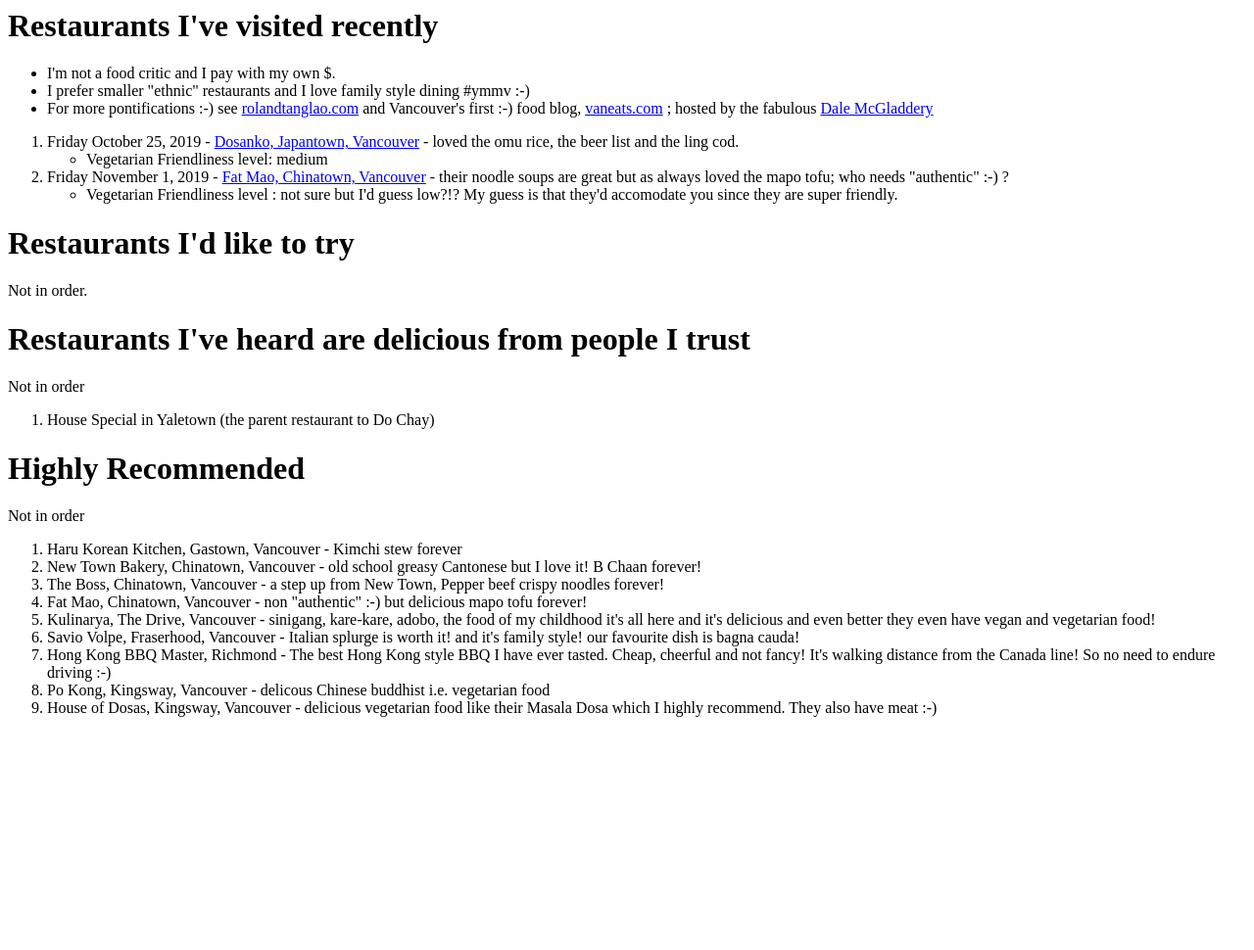
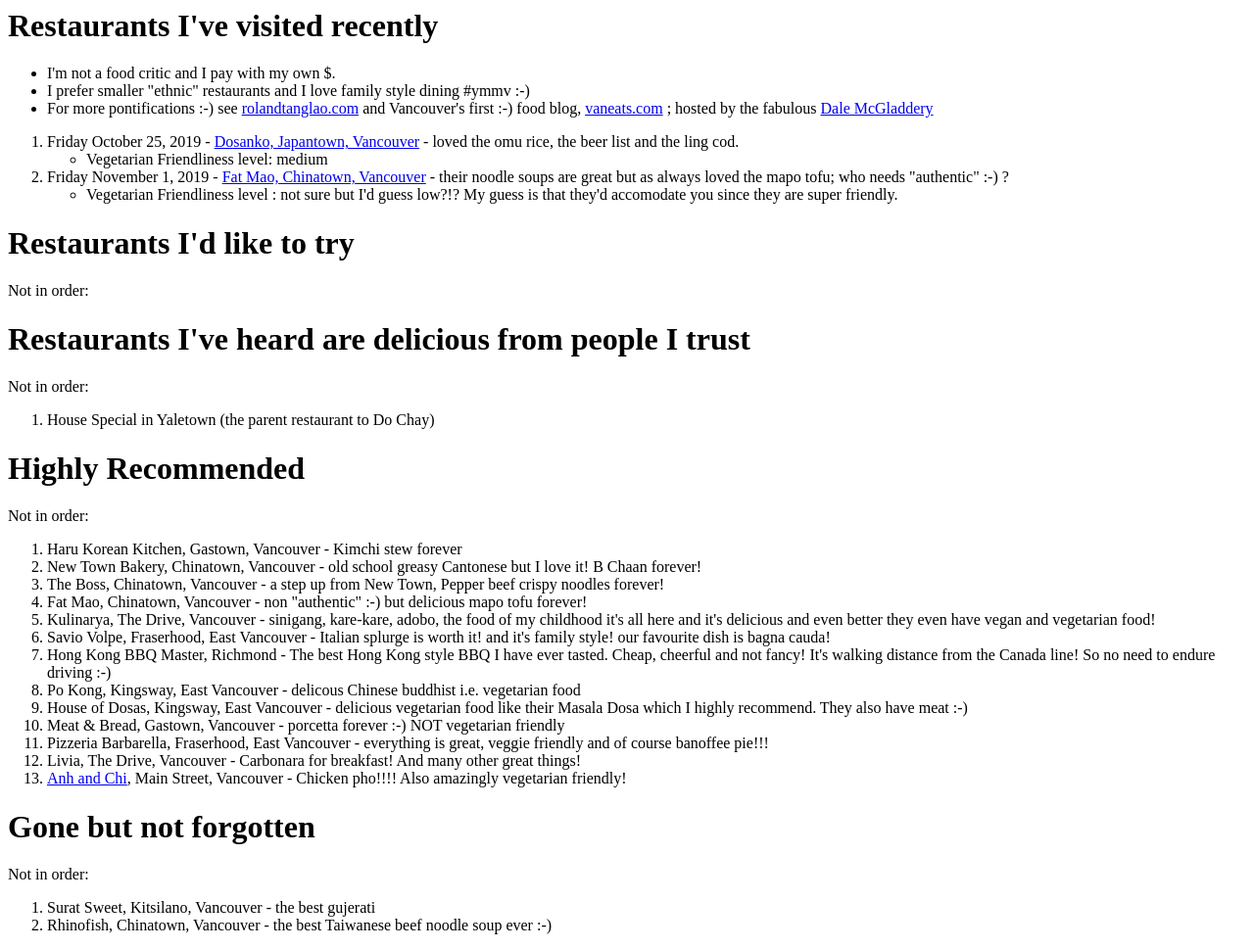
Before and after one commit to rtanglao/restaurant-11ty-fun, an Eleventy site: page src/reviews.md in a window 1280 px wide. Shown: the whole page at 98% size. Before the commit the page ends 800 px from the top, so only its background shows below. Built offline with nearby package versions, Linux system fonts and the light colour scheme; Eleventy itself is replaced by a stand-in of ours; files that its build step writes are made by us from their sources.

Commit message:
🐴🌛 Updated with Glitch link to anh and chi

```diff
--- a/src/reviews.md
+++ b/src/reviews.md
@@ -13,27 +13,38 @@
 
 # Restaurants I'd like to try
 
-Not in order.
+Not in order:
 
 # Restaurants I've heard are delicious from people I trust
 
-Not in order
+Not in order:
 
 1. House Special in Yaletown (the parent restaurant to Do Chay)
 
 # Highly Recommended
 
-Not in order
+Not in order:
 
 1. Haru Korean Kitchen, Gastown, Vancouver - Kimchi stew forever
 1. New Town Bakery, Chinatown, Vancouver - old school greasy Cantonese but I love it! B Chaan forever!
 1. The Boss, Chinatown, Vancouver - a step up from New Town, Pepper beef crispy noodles forever!
 1. Fat Mao, Chinatown, Vancouver - non "authentic" :-) but delicious mapo tofu forever!
 1. Kulinarya, The Drive, Vancouver - sinigang, kare-kare, adobo, the food of my childhood it's all here and it's delicious and
-even better they even have vegan and vegetarian food!
-1. Savio Volpe, Fraserhood, Vancouver - Italian splurge is worth it! and it's family style! our favourite dish is bagna cauda!
+   even better they even have vegan and vegetarian food!
+1. Savio Volpe, Fraserhood, East Vancouver - Italian splurge is worth it! and it's family style! our favourite dish is bagna cauda!
 1. Hong Kong BBQ Master, Richmond - The best Hong Kong style BBQ I have ever tasted. Cheap, cheerful and not fancy! It's walking distance from the Canada line!
-So no need to endure driving :-)
-1. Po Kong, Kingsway, Vancouver - delicous Chinese buddhist i.e. vegetarian food
-1. House of Dosas, Kingsway, Vancouver - delicious vegetarian food like their Masala Dosa which I highly recommend. They also
-have meat :-)
+   So no need to endure driving :-)
+1. Po Kong, Kingsway, East Vancouver - delicous Chinese buddhist i.e. vegetarian food
+1. House of Dosas, Kingsway, East Vancouver - delicious vegetarian food like their Masala Dosa which I highly recommend. They also
+   have meat :-)
+1. Meat & Bread, Gastown, Vancouver - porcetta forever :-) NOT vegetarian friendly
+1. Pizzeria Barbarella, Fraserhood, East Vancouver - everything is great, veggie friendly and of course banoffee pie!!!
+1. Livia, The Drive, Vancouver - Carbonara for breakfast! And many other great things!
+1. [Anh and Chi](https://www.anhandchi.com/), Main Street, Vancouver - Chicken pho!!!! Also amazingly vegetarian friendly!
+
+# Gone but not forgotten
+
+Not in order:
+
+1. Surat Sweet, Kitsilano, Vancouver - the best gujerati
+1. Rhinofish, Chinatown, Vancouver - the best Taiwanese beef noodle soup ever :-)
```
